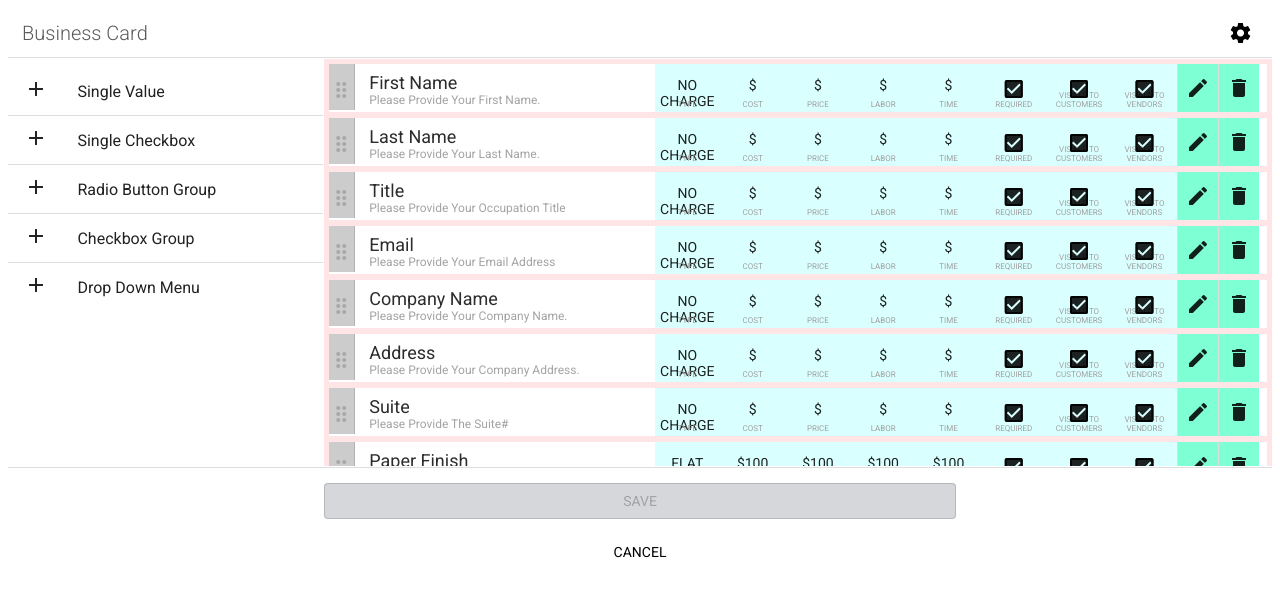
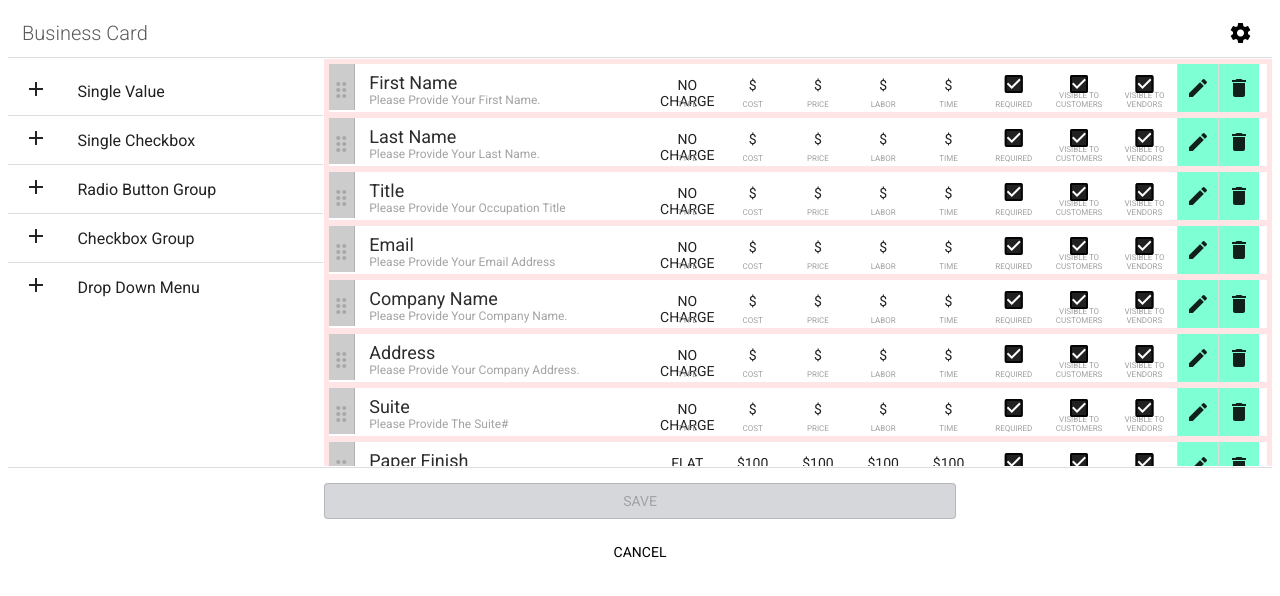
Before and after one commit to elwood-berry/esbcore-form-builder, an Angular app: page / in a window 1280 px wide. Shown: the top 596 px of the page. Built offline with nearby package versions, Linux system fonts and the light colour scheme.

Commit message:
1 file modified

```diff
--- a/src/assets/scss/_attr-item.scss
+++ b/src/assets/scss/_attr-item.scss
@@ -61,7 +61,7 @@
 
       // SECTION: SETTINGS
       .setting-display {
-        background-color: rgba(0, 255, 255, 0.15);
+        // background-color: rgba(0, 255, 255, 0.15);
         font-size: 9px;
         font-weight: 100;
         height: 50px;
@@ -100,14 +100,14 @@
         // DISPLAY CHECKBOX OUTLINE.
         .checkbox-outline {
           position: absolute;
-          top: 15px;
+          top: 10px;
           width: 100%;
           z-index: 1;
         }
         // DISPLAY CHECKBOX CHECKBOX.
         .display-checkbox {
           position: absolute;
-          top: 15px;
+          top: 10px;
           width: 100%;
           z-index: 5;
         }
```
